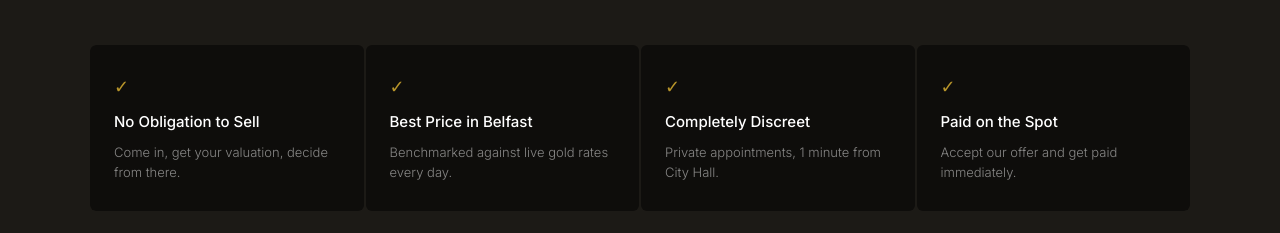
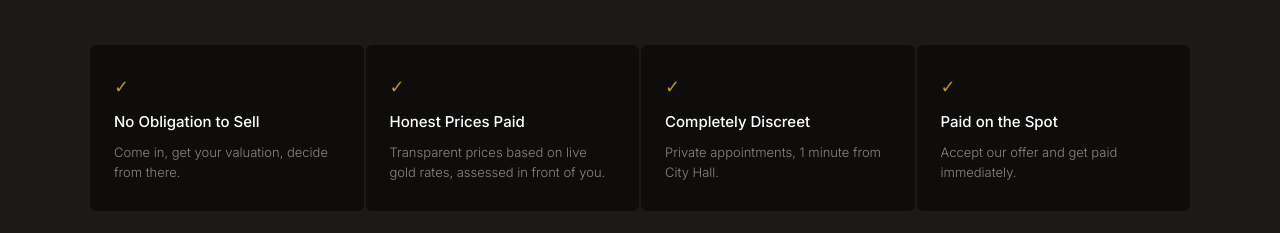
Before and after one commit to jackkennedy99/ampm-gold-exchange-LP, a plain HTML site: page index.html in a window 1280 px wide. Shown: the part 2183-2416 px from the top of the page. Drawn offline with nearby package versions, Linux system fonts and the light colour scheme; a script that the page names is missing.

Commit message:
Add files via upload

```diff
--- a/index.html
+++ b/index.html
@@ -748,8 +748,8 @@
         </div>
         <div class="assurance-card">
           <span class="assurance-icon">✓</span>
-          <strong>Best Price in Belfast</strong>
-          <p>Benchmarked against live gold rates every day.</p>
+          <strong>Honest Prices Paid</strong>
+          <p>Transparent prices based on live gold rates, assessed in front of you.</p>
         </div>
         <div class="assurance-card">
           <span class="assurance-icon">✓</span>
@@ -951,7 +951,7 @@
         </div>
         <div class="why-item">
           <div class="why-icon"></div>
-          <h3>Best Price in Belfast City Centre</h3>
+          <h3>Honest Prices Paid</h3>
           <p>We assess every piece fairly and offer market-leading prices. No hidden fees, no lowball offers — just an honest valuation based on current gold rates.</p>
         </div>
         <div class="why-item">
```
